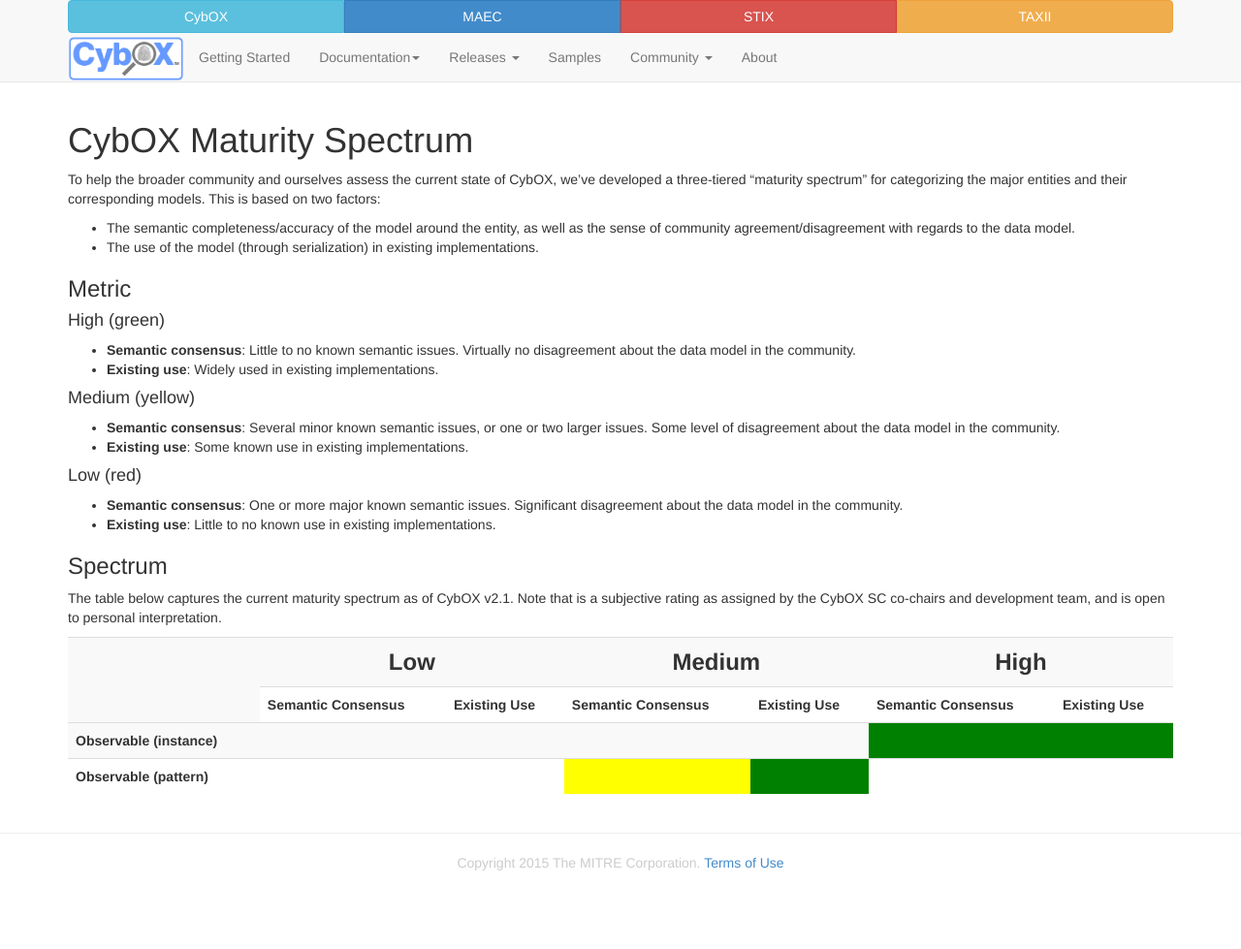
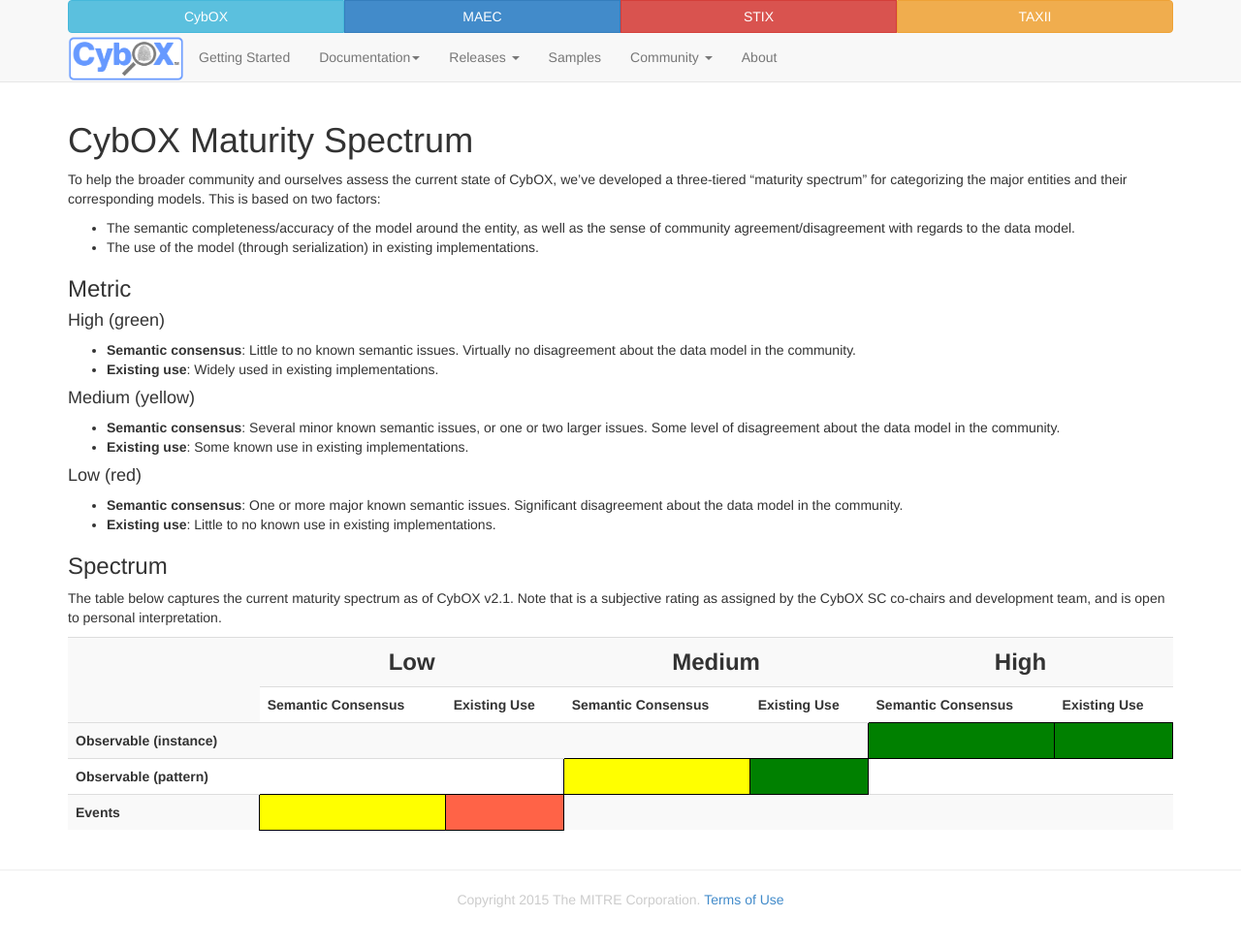
Before and after one commit to CybOXProject/cyboxproject.github.io, a Jekyll site: the page built from maturity-spectrum/index.md, in a window 1280 px wide. Shown: the whole page at 97% size. Built offline with Jekyll 4.4.1, drawn with Linux system fonts in a browser that asks for light colours; Markdown is read by kramdown in place of the engine named in the settings; before the commit the page ends 941 px from its top, so only the background shows below that.

Commit message:
Added more content

```diff
--- a/maturity-spectrum/index.md
+++ b/maturity-spectrum/index.md
@@ -49,14 +49,21 @@
   <th scope="row"><b>Observable (instance)</b></th>
   <td colspan="2"></td>
   <td colspan="2"></td>
-  <td style="background-color: green;"></td>
-  <td style="background-color: green;"></td>
+  <td style="border: 1px solid black; background-color: green;"></td>
+  <td style="border: 1px solid black; background-color: green;"></td>
 </tr>
 <tr>
   <th scope="row"><b>Observable (pattern)</b></th>
   <td colspan="2"></td>
-  <td style="background-color: yellow;"></td>
-  <td style="background-color: green;"></td>
+  <td style="border: 1px solid black; background-color: yellow;"></td>
+  <td style="border: 1px solid black; background-color: green;"></td>
+  <td colspan="2"></td>
+</tr>
+<tr>
+  <th scope="row"><b>Events</b></th>
+  <td style="border: 1px solid black; background-color: yellow;"></td>
+  <td style="border: 1px solid black; background-color: tomato;"></td>
+  <td colspan="2"></td>
   <td colspan="2"></td>
 </tr>
 </table>
```
